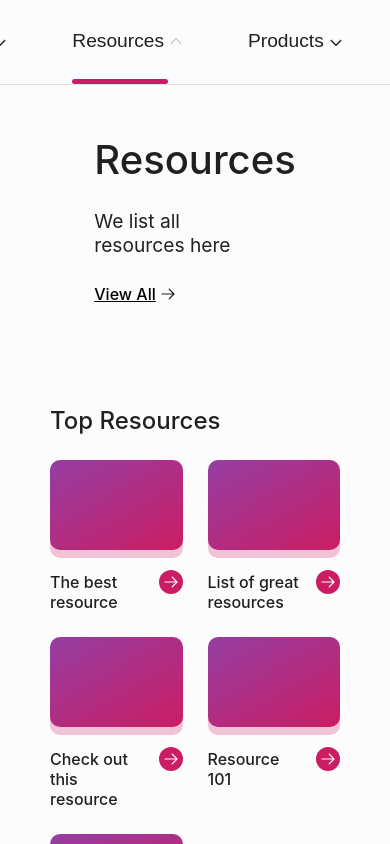
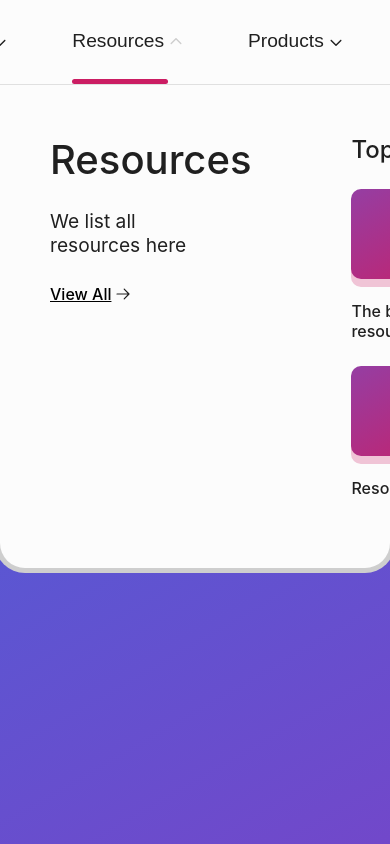
Before and after one commit to edignot/hack-week-radix-nav-2, a Next.js app: page / in a window 390 px wide. Both pictures are taken after a click on the button "Resources". Shown: the top 844 px of the page. Built offline with nearby package versions, Linux system fonts and the light colour scheme.

Commit message:
removed media queries

```diff
--- a/pages/index.js
+++ b/pages/index.js
@@ -32,7 +32,7 @@ const NavList = styled(NavigationMenu.List, {
 
 const NavItemContainer = ({ value, title, children }) => {
   return (
-    <NavItem value={value}>
+    <NavigationMenu.Item value={value}>
       <NavTrigger
         onPointerMove={(event) => event.preventDefault()}
         onPointerLeave={(event) => event.preventDefault()}
@@ -46,11 +46,9 @@ const NavItemContainer = ({ value, title, children }) => {
       >
         {children}
       </NavContent>
-    </NavItem>
+    </NavigationMenu.Item>
   )
 }
-
-const NavItem = styled(NavigationMenu.Item, {})
 
 const NavTrigger = styled(NavigationMenu.Trigger, {
   display: 'flex',
@@ -107,14 +105,11 @@ const ArrowIcon = styled(ArrowRightIcon, {
 const NavContent = styled(NavigationMenu.Content, {
   borderTop: `1px solid ${gray.gray5}`,
   width: '100%',
+  display: 'grid',
+  gridTemplate: 'auto / 1fr 1fr 1fr',
+  padding: 50,
+  justifyItems: 'center',
   gap: 100,
-  padding: 50,
-  display: 'grid',
-  gridTemplate: 'auto / 1fr',
-  justifyItems: 'center',
-  '@media (min-width: 1200px)': {
-    gridTemplate: 'auto / 1fr 1fr 1fr',
-  },
 })
 
 const NavContentSection = styled('div', {
@@ -163,10 +158,7 @@ const NavLink = styled(NavigationMenu.Link, {
 const CardContainer = styled('div', {
   display: 'grid',
   gap: 25,
-  gridTemplateColumns: 'repeat(2, 1fr)',
-  '@media (min-width: 768px)': {
-    gridTemplateColumns: 'repeat(3, 1fr)',
-  },
+  gridTemplateColumns: 'repeat(3, 1fr)',
 })
 
 const Card = ({ children }) => {
@@ -177,7 +169,7 @@ const Card = ({ children }) => {
           style={{
             zIndex: 1,
             position: 'relative',
-            width: '100%',
+            width: 150,
             height: 90,
             borderRadius: 10,
             backgroundImage:
@@ -220,7 +212,6 @@ const CardImage = styled('div', {
 })
 
 const CardLink = styled(NavigationMenu.Link, {
-  display: 'block',
   [`&:hover ${CardImage}::after`]: {
     transform: 'translateX(-10px)',
   },
```
